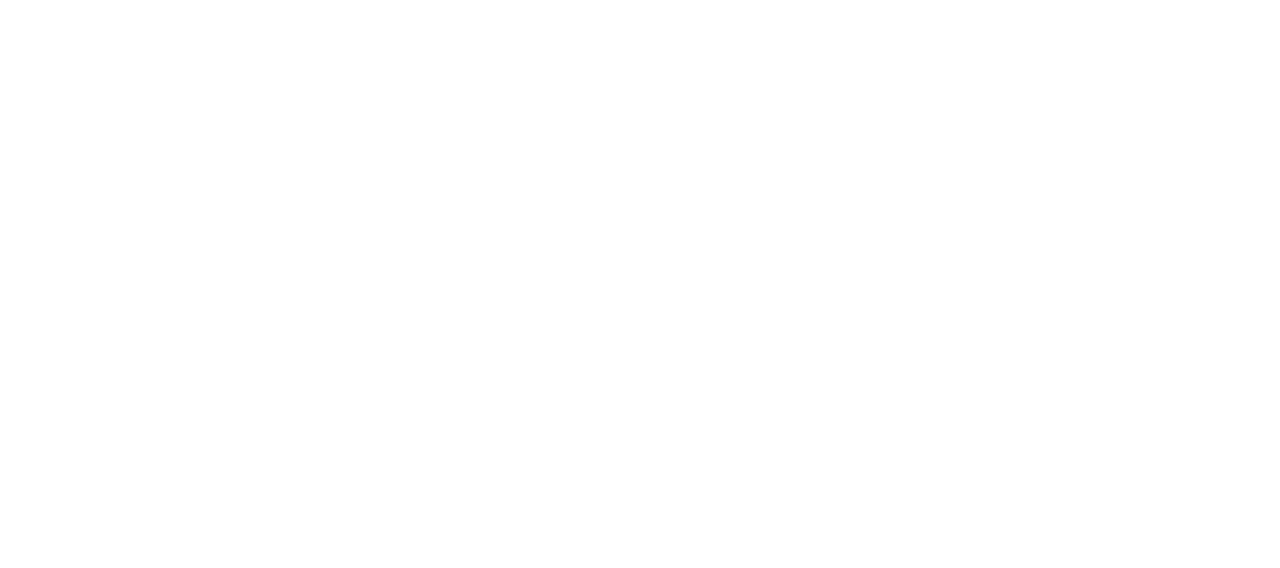
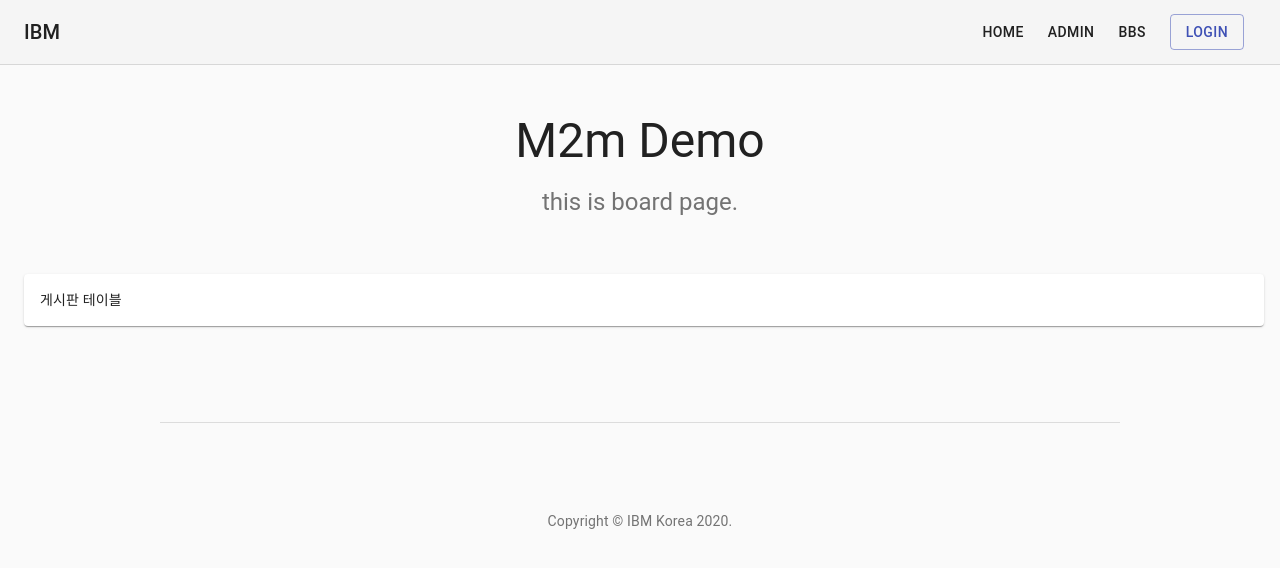
Before and after one commit to metleeha/react-bbs-demo, a React (Create React App) app: page /board in a window 1280 px wide. Shown: the top 568 px of the page. Built offline with nearby package versions, Linux system fonts and the light colour scheme.

Commit message:
Add: web-front

```diff
--- /dev/null
+++ b/jsconfig.json
@@ -0,0 +1,6 @@
+
+{
+    "compilerOptions": {
+      "target": "es6"
+    }
+}
--- a/package.json
+++ b/package.json
@@ -10,8 +10,10 @@
     "@testing-library/user-event": "^7.1.2",
     "react": "^16.13.1",
     "react-dom": "^16.13.1",
+    "react-redux": "^7.2.0",
     "react-router-dom": "^5.2.0",
-    "react-scripts": "3.4.1"
+    "react-scripts": "3.4.1",
+    "redux": "^4.0.5"
   },
   "scripts": {
     "start": "react-scripts start",
--- a/src/components/App.js
+++ b/src/components/App.js
@@ -1,8 +1,9 @@
 import React, { Component } from 'react';
 import { Route } from 'react-router-dom'
-import HomePage from './HomePage';
-import AdminPage from './AdminPage';
-import SignInPage from './SignInPage';
+import HomePage from '../pages/HomePage';
+import AdminPage from '../pages/AdminPage';
+import SignInPage from '../pages/SignInPage';
+import BoardPage from '../pages/BoardPage';
 
 class App extends Component {
   render() {
@@ -11,9 +12,12 @@
           <Route exact path="/" component={ HomePage } />
           <Route path="/users" component={ AdminPage} />
           <Route path="/signin" component={ SignInPage } />
+          <Route path="/board" component={ BoardPage } />
         </>
     )
   }
 }
 
+
+
 export default App;
--- a/src/components/CustomAppBar.js
+++ b/src/components/CustomAppBar.js
@@ -50,6 +50,9 @@
             <Link variant="button" color="textPrimary" href="/users" className={classes.link}>
               Admin
             </Link>
+            <Link variant="button" color="textPrimary" href="/board" className={classes.link}>
+              BBS
+            </Link>
           </nav>
           <Button href="/signin" color="primary" variant="outlined" className={classes.link}>
             Login
--- a/src/index.js
+++ b/src/index.js
@@ -1,6 +1,8 @@
 import React from 'react';
 import ReactDOM from 'react-dom';
-import { BrowserRouter } from 'react-router-dom'
+import { BrowserRouter } from 'react-router-dom';
+import { createStore } from 'redux';
+import { Provider } from 'react-redux';
 import './index.css';
 import App from './components/App';
 import * as serviceWorker from './serviceWorker';
--- a/src/components/AdminPage.js
+++ b/src/pages/AdminPage.js
@@ -6,9 +6,9 @@
 import Grid from '@material-ui/core/Grid';
 import Paper from '@material-ui/core/Paper';
 
-import CustomAppBar from './CustomAppBar';
-import Footer from './Footer';
-import UserList from './UserList';
+import CustomAppBar from '../components/CustomAppBar';
+import Footer from '../components/Footer';
+import UserList from '../components/UserList';
 
 const useStyles = makeStyles((theme) => ({
   '@global': {
@@ -31,8 +31,8 @@
     flexDirection: 'column',
     minWidth: 1240
   },
-  userContainer: {
-    paddingTop: theme.spacing(4),
+  Container: {
+    paddingTop: theme.spacing(1),
     paddingBottom: theme.spacing(4),
   },
 }));
@@ -56,7 +56,7 @@
       </Container>
       {/* End hero unit */}
       {/* UsreList unit */}
-      <Container maxWidth="lg" className={classes.userContainer}>
+      <Container maxWidth="lg" className={classes.Container}>
           <Grid container spacing={3}>
             {/* Member List */}
             <Grid item xs={12}>
@@ -67,9 +67,6 @@
           </Grid>
       </Container>
       {/* End UsreList unit */}
-      <Container maxWidth="md" component="main">
-
-      </Container>
       {/* Footer */}
       <Footer />
       {/* End footer */}
--- a/src/components/HomePage.js
+++ b/src/pages/BoardPage.js
@@ -3,9 +3,12 @@
 import Typography from '@material-ui/core/Typography';
 import { makeStyles } from '@material-ui/core/styles';
 import Container from '@material-ui/core/Container';
+import Grid from '@material-ui/core/Grid';
+import Paper from '@material-ui/core/Paper';
 
-import CustomAppBar from './CustomAppBar';
-import Footer from './Footer';
+import CustomAppBar from '../components/CustomAppBar';
+import Footer from '../components/Footer';
+import UserList from '../components/UserList';
 
 const useStyles = makeStyles((theme) => ({
   '@global': {
@@ -21,9 +24,20 @@
   heroContent: {
     padding: theme.spacing(6, 0, 6),
   },
+  paper: {
+    padding: theme.spacing(2),
+    display: 'flex',
+    overflowX: 'auto',
+    flexDirection: 'column',
+    minWidth: 1240
+  },
+  Container: {
+    paddingTop: theme.spacing(1),
+    paddingBottom: theme.spacing(4),
+  },
 }));
 
-export default function HomePage() {
+export default function BoardPage() {
   const classes = useStyles();
 
   return (
@@ -37,13 +51,22 @@
           M2m Demo
         </Typography>
         <Typography variant="h5" align="center" color="textSecondary" component="p">
-          this is main page.
+          this is board page.
         </Typography>
       </Container>
       {/* End hero unit */}
-      <Container maxWidth="md" component="main">
-
+      {/* UsreList unit */}
+      <Container maxWidth="lg" className={classes.Container}>
+          <Grid container spacing={3}>
+            {/* Member List */}
+            <Grid item xs={12}>
+              <Paper className={classes.paper}>
+                게시판 테이블
+              </Paper>
+            </Grid>
+          </Grid>
       </Container>
+      {/* End UsreList unit */}
       {/* Footer */}
       <Footer />
       {/* End footer */}
--- /dev/null
+++ b/src/pages/HomePage.js
@@ -0,0 +1,52 @@
+import React from 'react';
+import CssBaseline from '@material-ui/core/CssBaseline';
+import Typography from '@material-ui/core/Typography';
+import { makeStyles } from '@material-ui/core/styles';
+import Container from '@material-ui/core/Container';
+
+import CustomAppBar from '../components/CustomAppBar';
+import Footer from '../components/Footer';
+
+const useStyles = makeStyles((theme) => ({
+  '@global': {
+    ul: {
+      margin: 0,
+      padding: 0,
+      listStyle: 'none',
+    },
+    a: {
+        textDecoration: 'none',
+    }
+  },
+  heroContent: {
+    padding: theme.spacing(6, 0, 6),
+  },
+}));
+
+export default function HomePage() {
+  const classes = useStyles();
+
+  return (
+    <React.Fragment>
+      <CssBaseline />
+      {/* AppBar unit */}
+      <CustomAppBar />
+      {/* Hero unit */}
+      <Container maxWidth="sm" component="main" className={classes.heroContent}>
+        <Typography component="h1" variant="h3" align="center" color="textPrimary" gutterBottom>
+          M2m Demo
+        </Typography>
+        <Typography variant="h5" align="center" color="textSecondary" component="p">
+          this is main page.
+        </Typography>
+      </Container>
+      {/* End hero unit */}
+      <Container maxWidth="md" component="main">
+
+      </Container>
+      {/* Footer */}
+      <Footer />
+      {/* End footer */}
+    </React.Fragment>
+  );
+}
--- a/src/components/SignInPage.js
+++ b/src/pages/SignInPage.js
@@ -12,8 +12,8 @@
 import { makeStyles } from '@material-ui/core/styles';
 import Container from '@material-ui/core/Container';
 
-import CustomAppBar from './CustomAppBar';
-import Footer from './Footer';
+import CustomAppBar from '../components/CustomAppBar';
+import Footer from '../components/Footer';
 
 const useStyles = makeStyles((theme) => ({
   '@global': {
@@ -81,10 +81,9 @@
                     margin="normal"
                     required
                     fullWidth
-                    id="email"
-                    label="Email Address"
-                    name="email"
-                    autoComplete="email"
+                    id="username"
+                    label="User ID"
+                    name="username"
                     autoFocus
                 />
                 <TextField
```
